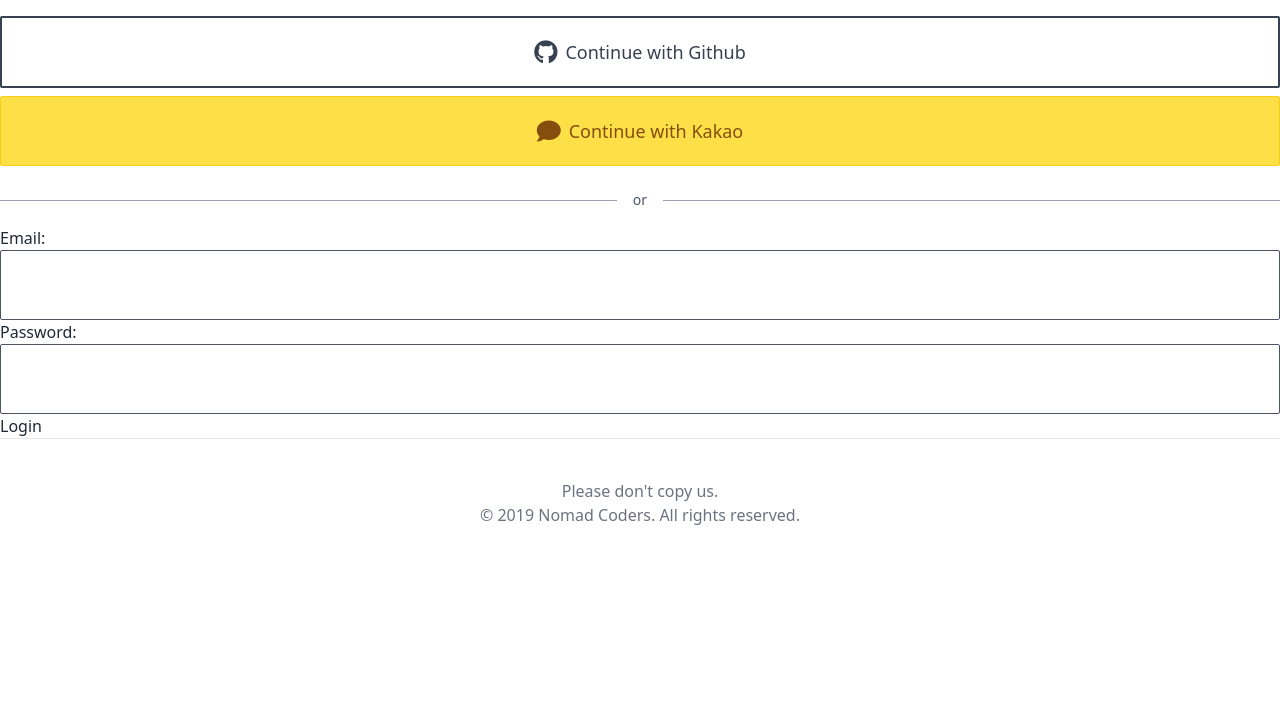
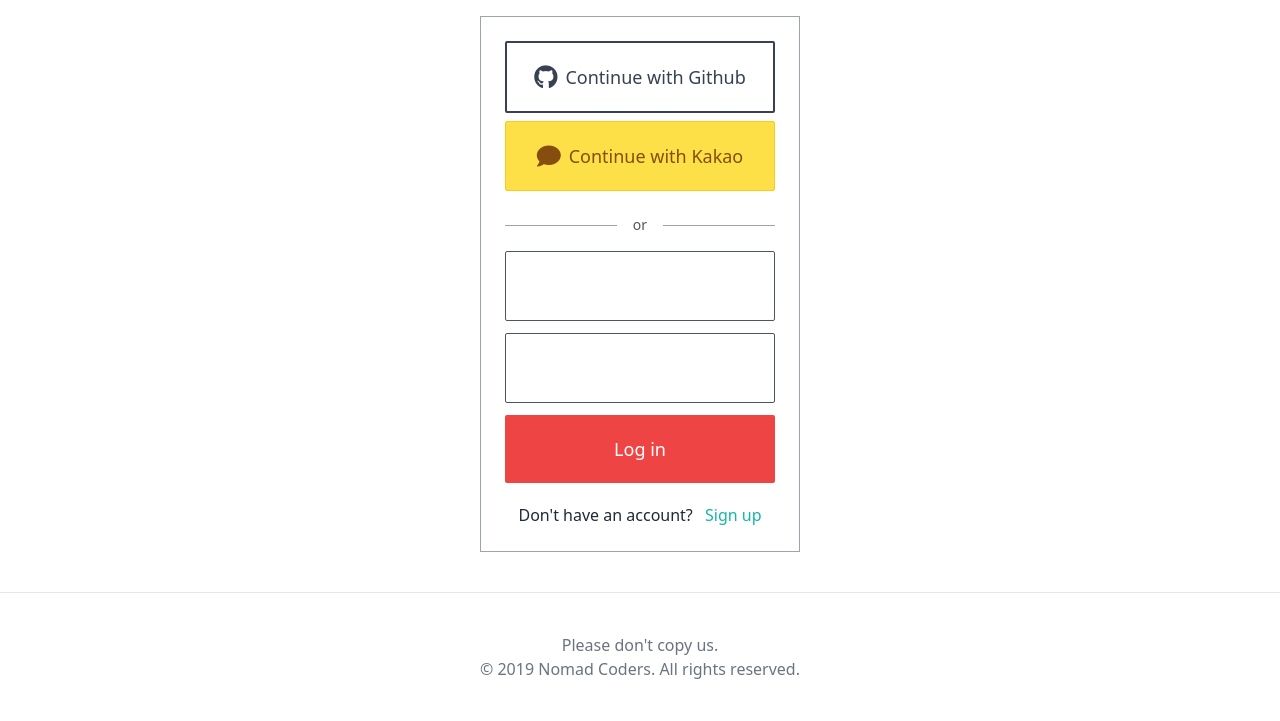
Before and after one commit to m1cks/airbnb-clone, a Django app: page /users/login/ in a window 1280 px wide. Shown: the part 80-801 px from the top of the page. Before the commit the page ends 605 px from the top, so only its background shows below. Run offline with Django 3.2, Linux system fonts and the light colour scheme; some libraries are stand-ins or nearby versions.

Commit message:
change form part to using mixin templates

```diff
--- a/templates/users/login.html
+++ b/templates/users/login.html
@@ -9,11 +9,16 @@
 
 {% block content %}
 
-    {% include 'partials/social_login.html' %}
+    <div class="container mx-auto my-10 flex flex-col items-center border border-gray-400 p-6 xl:w-1/4 lg:w-5/12 md:w-1/2">
 
-    <form method="post" action="{% url "users:login" %}">
-        {% csrf_token %}
-        {{form.as_p}}
-        <button>Login</button>
-    </form>
+        {% include 'partials/social_login.html' %}
+
+        {% include 'mixins/auth/auth_form.html' with form=form cta="Log in" %}
+
+        <div class="mt-5">
+            <span class="mr-2">Don't have an account?</span>
+            <a href="{% url "users:signup" %}" class="text-teal-500 font-medium">Sign up</a>
+        </div>
+
+    </div>
 {% endblock content %}
```
Also changed, not shown: templates/users/signup.html (+11 -6 lines).
